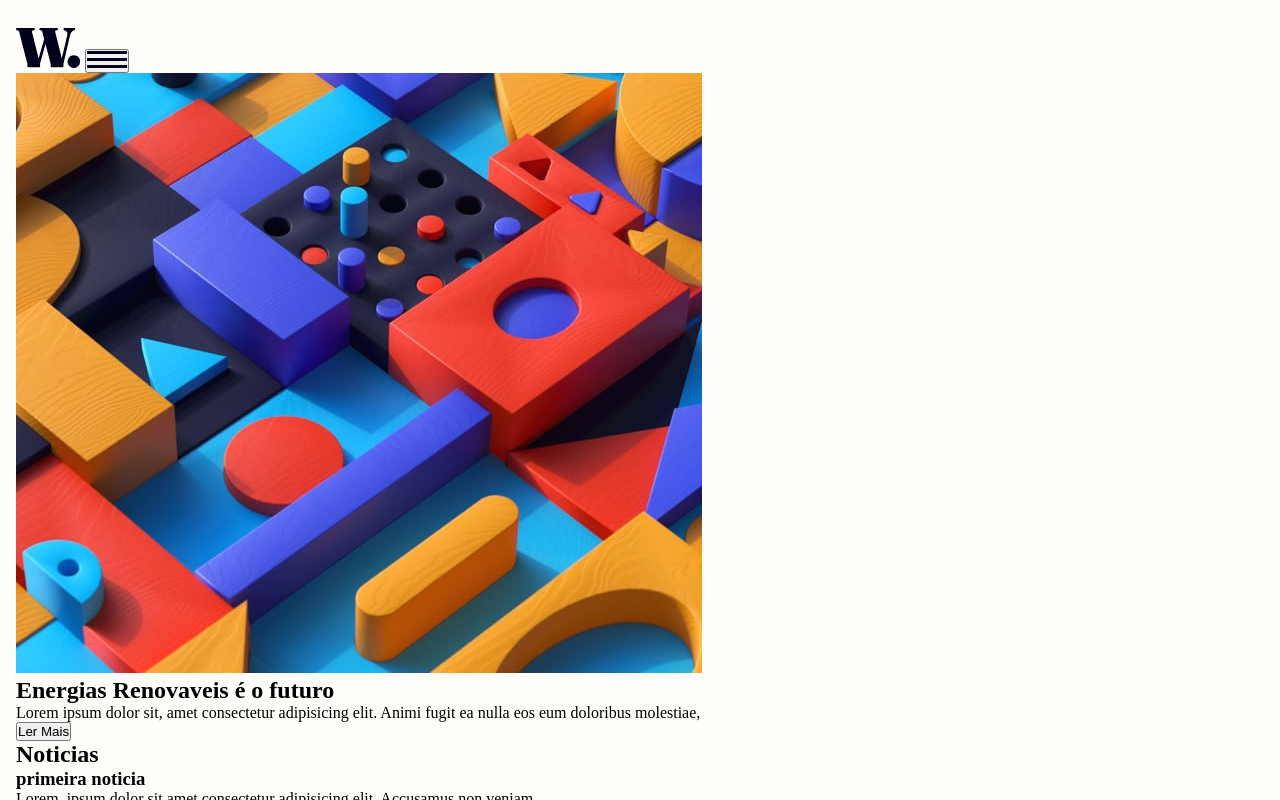
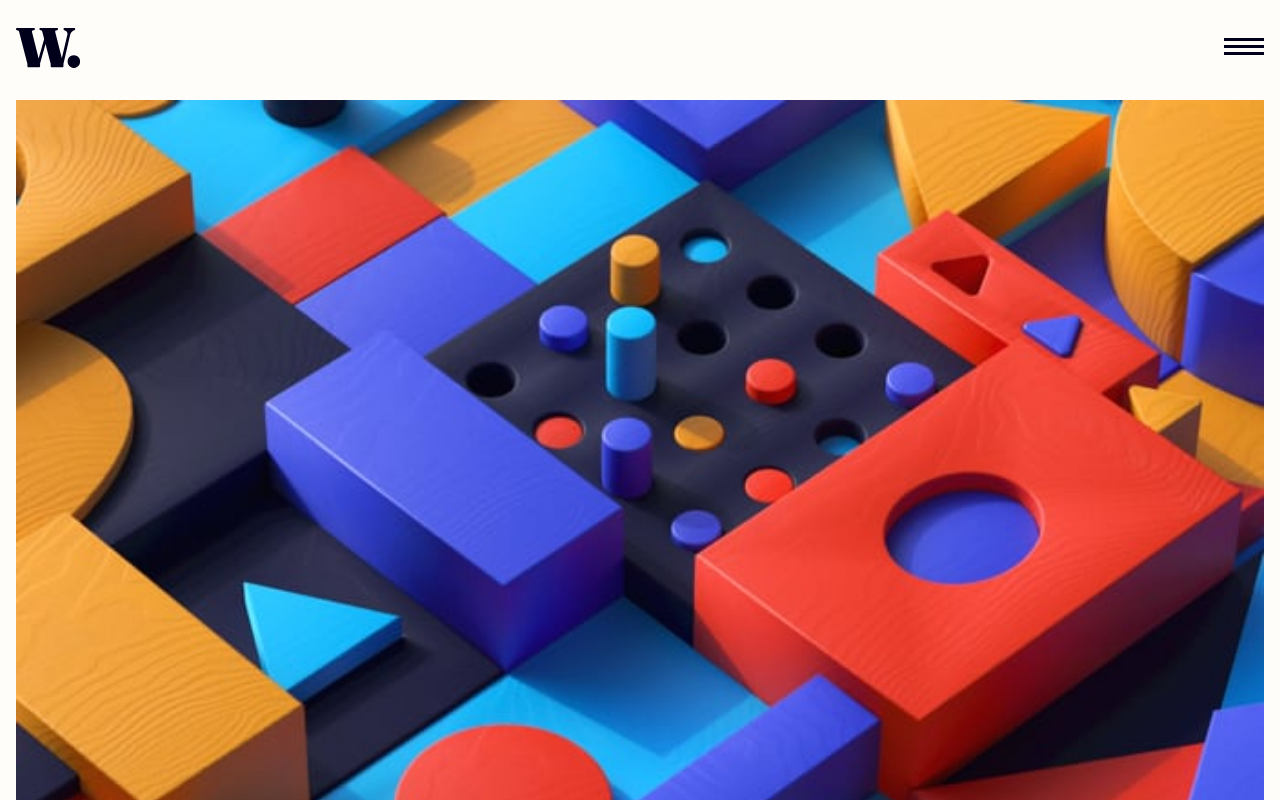
Before and after one commit to marcelo-mchd/UPX3Energias-Renovaveis, a plain HTML site: page index.html in a window 1280 px wide. Shown: the top 800 px of the page. Drawn offline with Linux system fonts and the light colour scheme.

Commit message:
css style - estilizando a primeira seção

```diff
--- a/index.html
+++ b/index.html
@@ -3,6 +3,10 @@
 <head>
     <meta charset="UTF-8">
     <meta name="viewport" content="width=device-width, initial-scale=1.0">
+
+    <link rel="preconnect" href="https://fonts.googleapis.com">
+    <link rel="preconnect" href="https://fonts.gstatic.com" crossorigin>
+    <link href="https://fonts.googleapis.com/css2?family=Inter:wght@100..900&display=swap" rel="stylesheet">
     <title>UPX3 - Grupo3</title>
     <link rel="stylesheet" href="style.css">
 </head>
@@ -15,7 +19,7 @@
     </header>
 
     <main>
-        <section>
+        <section class="primeira-secao">
             <img src="assets/images/image-web-3-mobile.jpg" alt="imagem principal">
             <h1>Energias Renovaveis é o futuro</h1>
             <p>Lorem ipsum dolor sit, amet consectetur adipisicing elit. Animi fugit ea nulla eos eum doloribus molestiae,</p>
--- a/style.css
+++ b/style.css
@@ -2,6 +2,8 @@
     margin: 0;
     padding: 0;
     box-sizing: border-box;
+    font-family: "Inter", sans-serif;
+    -webkit-font-smoothing: antialiased;
 }
 
 :root {
@@ -19,5 +21,27 @@ body {
 }
 
 .header-mobile {
+    display: flex;
+    justify-content: space-between;
+    align-items: center;
+    margin-bottom: 2rem;
+}
 
+.header-mobile button{
+    border: none;
+    background: none;
 }
+
+.primeira-secao {
+    margin-bottom: 4rem;
+}
+
+.primeira-secao img {
+    width: 100%;
+    margin-bottom: 1.5rem;
+}
+
+.primeira-secao h1 {
+    font-size: 2.5rem;
+    line-height: 100%;
+}
```
